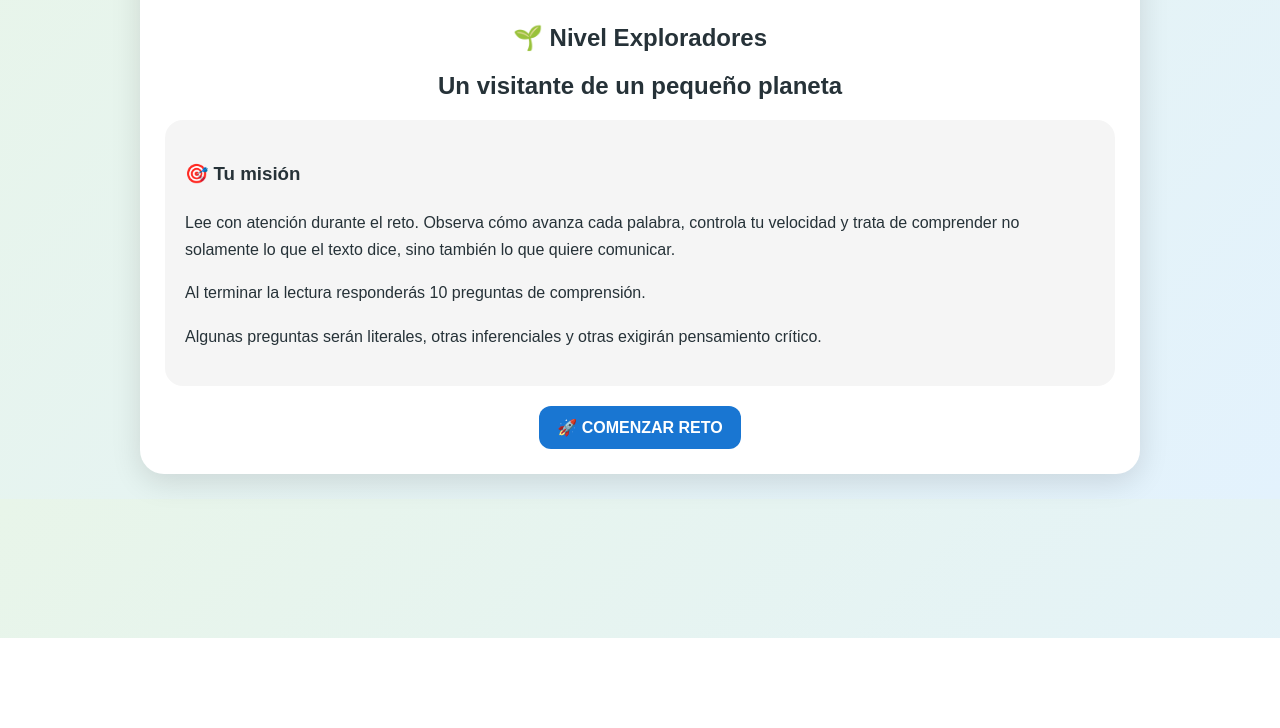
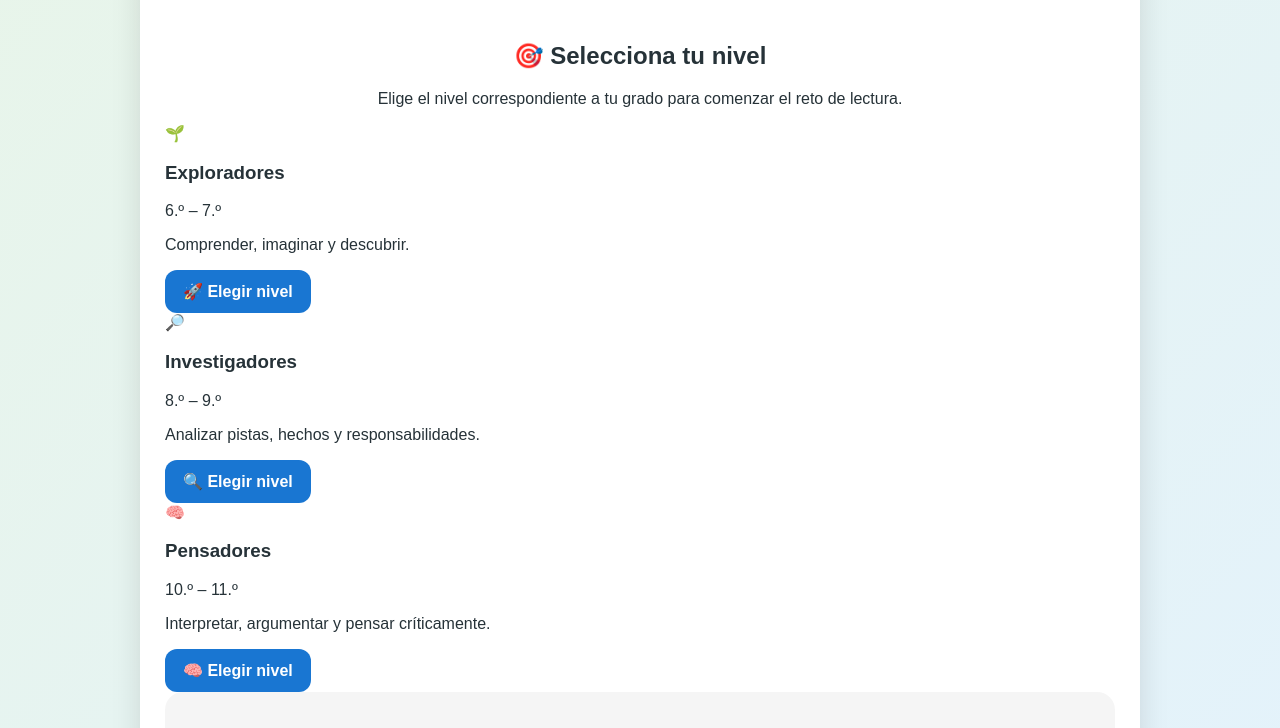
Before and after one commit to cemurciaa/reto-lector, a plain HTML site: page index.html in a window 1280 px wide. Shown: the part 162-890 px from the top of the page. Before the commit the page ends 800 px from the top, so only its background shows below. Drawn offline with Linux system fonts and the light colour scheme.

Commit message:
Update index.html

````diff
--- a/index.html
+++ b/index.html
@@ -1,4 +1,4 @@
-
+```html
 <!DOCTYPE html>
 <html lang="es">
 
@@ -39,7 +39,7 @@
 
 
         <!-- ================================================= -->
-        <!-- PANTALLA DE INTRODUCCIÓN -->
+        <!-- PANTALLA DE INICIO -->
         <!-- ================================================= -->
 
         <section id="pantalla-inicio"
@@ -47,14 +47,119 @@
 
             <div class="centro">
 
-                <h2>🌱 Nivel Exploradores</h2>
+                <h2>🎯 Selecciona tu nivel</h2>
 
-                <h2>
-                    Un visitante de un pequeño planeta
-                </h2>
+                <p>
+                    Elige el nivel correspondiente a tu grado
+                    para comenzar el reto de lectura.
+                </p>
 
             </div>
 
+
+            <!-- ================================================= -->
+            <!-- NIVELES -->
+            <!-- ================================================= -->
+
+            <div class="niveles">
+
+
+                <!-- 6.º - 7.º -->
+
+                <div class="nivel-card">
+
+                    <div class="nivel-icono">
+                        🌱
+                    </div>
+
+                    <h3>
+                        Exploradores
+                    </h3>
+
+                    <p>
+                        6.º – 7.º
+                    </p>
+
+                    <p>
+                        Comprender, imaginar y descubrir.
+                    </p>
+
+                    <button class="btn-principal"
+                            onclick="seleccionarNivel('6-7')">
+
+                        🚀 Elegir nivel
+
+                    </button>
+
+                </div>
+
+
+                <!-- 8.º - 9.º -->
+
+                <div class="nivel-card">
+
+                    <div class="nivel-icono">
+                        🔎
+                    </div>
+
+                    <h3>
+                        Investigadores
+                    </h3>
+
+                    <p>
+                        8.º – 9.º
+                    </p>
+
+                    <p>
+                        Analizar pistas, hechos y responsabilidades.
+                    </p>
+
+                    <button class="btn-principal"
+                            onclick="seleccionarNivel('8-9')">
+
+                        🔍 Elegir nivel
+
+                    </button>
+
+                </div>
+
+
+                <!-- 10.º - 11.º -->
+
+                <div class="nivel-card">
+
+                    <div class="nivel-icono">
+                        🧠
+                    </div>
+
+                    <h3>
+                        Pensadores
+                    </h3>
+
+                    <p>
+                        10.º – 11.º
+                    </p>
+
+                    <p>
+                        Interpretar, argumentar y pensar críticamente.
+                    </p>
+
+                    <button class="btn-principal"
+                            onclick="seleccionarNivel('10-11')">
+
+                        🧠 Elegir nivel
+
+                    </button>
+
+                </div>
+
+
+            </div>
+
+
+            <!-- ================================================= -->
+            <!-- INFORMACIÓN DEL RETO -->
+            <!-- ================================================= -->
 
             <div class="instrucciones">
 
@@ -83,17 +188,6 @@
             </div>
 
 
-            <div class="centro">
-
-                <button class="btn-principal"
-                        onclick="comenzarReto()">
-
-                    🚀 COMENZAR RETO
-
-                </button>
-
-            </div>
-
         </section>
 
 
@@ -106,14 +200,16 @@
                  class="pantalla">
 
 
-            <div class="nivel">
+            <div class="nivel"
+                 id="nivel-actual">
 
                 🌱 EXPLORADORES — 6.º–7.º
 
             </div>
 
 
-            <h2 class="titulo">
+            <h2 class="titulo"
+                id="titulo-lectura">
 
                 Un visitante de un pequeño planeta
 
@@ -392,3 +488,4 @@
 </body>
 
 </html>
+```
````
